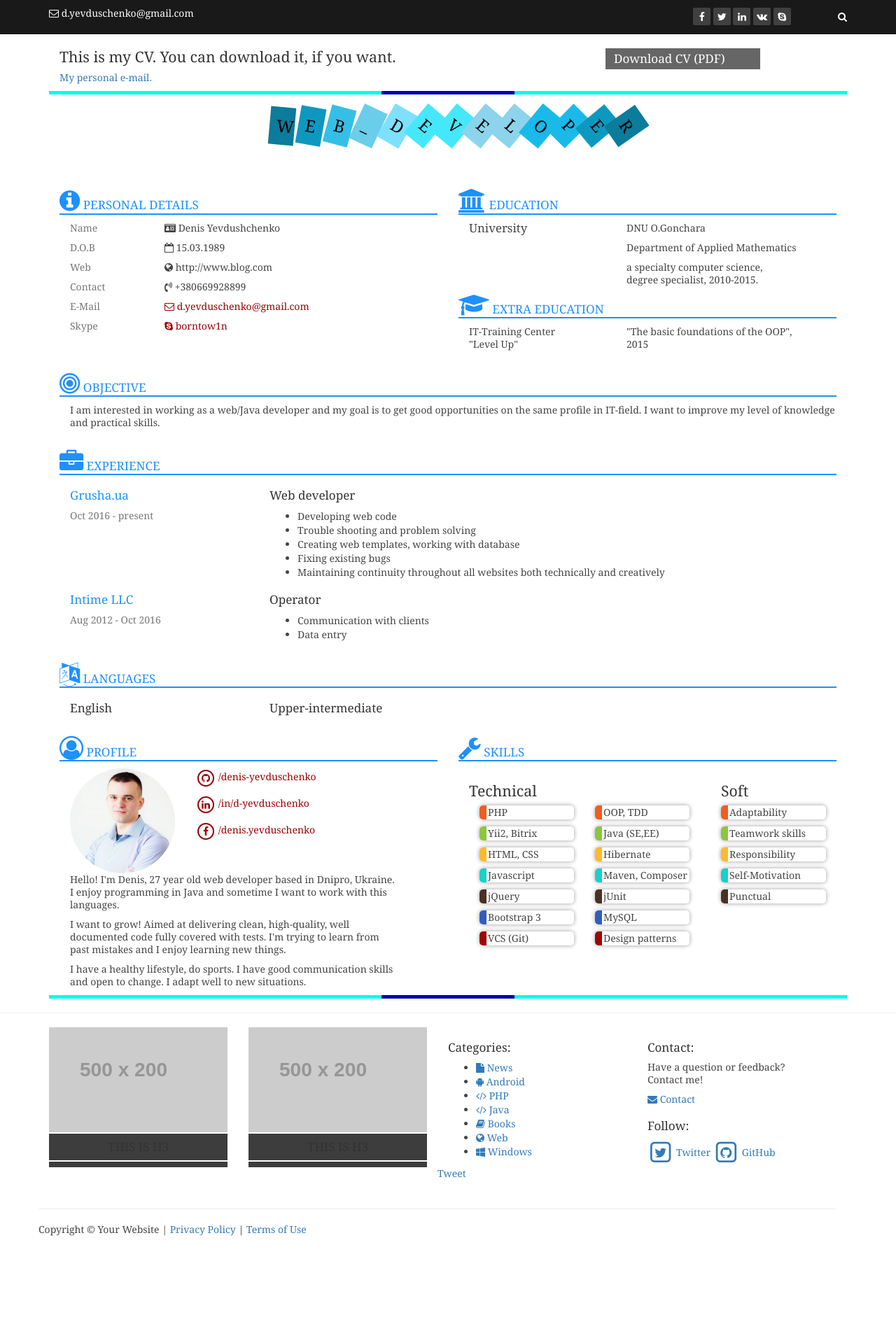
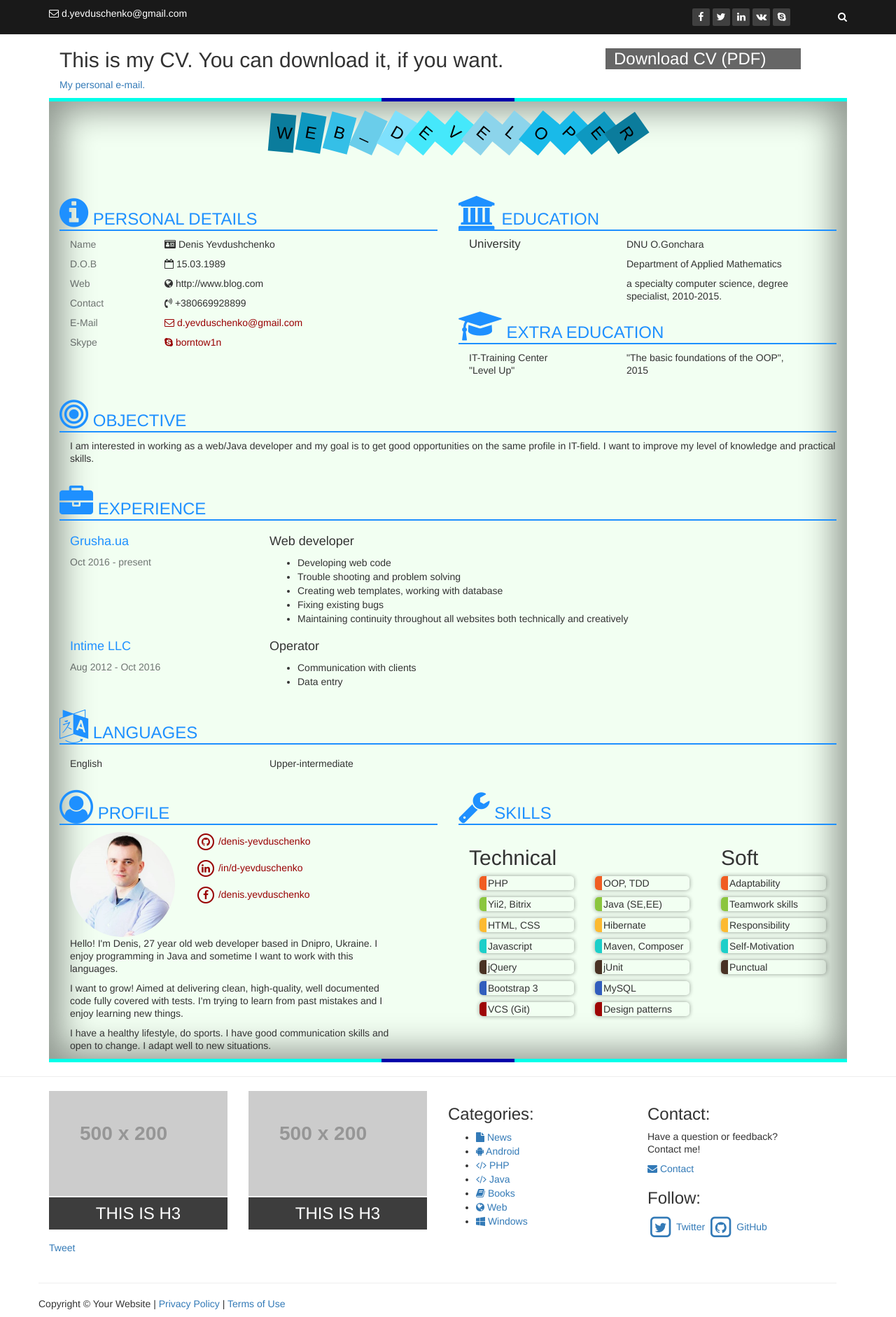
Before and after one commit to denis-yevduschenko/yii-repo, a Yii app: template views/post/cv.php in a window 1280 px wide. Shown: the whole page at 70% size. Before the commit the page ends 1766 px from the top, so only its background shows below. Run offline with PHP 8.4 and a stand-in for Yii, Linux system fonts and the light colour scheme; the template is opened without the code that fills it, so the values that code supplies are empty; grey boxes labelled with a size stand in for pictures from a placeholder-image service; some libraries are stand-ins or nearby versions.

Commit message:
small fix 0.4

```diff
--- a/assets/MasonryAsset.php
+++ b/assets/MasonryAsset.php
@@ -9,7 +9,7 @@ class MasonryAsset extends AssetBundle{
     public $basePath = '@webroot';
     public $baseUrl = '@web';
     public $css = [
-        'css/masonry.css',
+        'css/singelton/masonry.css',
     ];
     public $js = [
         '/js/salvattore.min.js',
--- a/config/db.php
+++ b/config/db.php
@@ -3,7 +3,7 @@
 return [
     'class' => 'yii\db\Connection',
     'dsn' => 'mysql:host=localhost;port=3307;dbname=mysite-local',//my home db
-    //'dsn' => 'mysql:host=localhost;dbname=yii2_db',//my work db
+    'dsn' => 'mysql:host=localhost;dbname=yii2_db',//my work db
     'username' => 'root',
     'password' => '',
     'charset' => 'utf8',
--- a/views/post/article.php
+++ b/views/post/article.php
@@ -31,7 +31,7 @@ $this->registerMetaTag([
 
         </div>
     </div>
-    <div class="col-xs-12">
+    <div class="col-xs-12 text-full">
         <?=$post->full_text?>
     </div>
 </div>
@@ -66,6 +66,9 @@ $this->registerMetaTag([
         </div>
     <?}?>
 </div>
+    <script>
+        $('.text-full img').addClass("img-responsive");
+    </script>
     <style>
         .parent{
             vertical-align: middle;
--- a/views/post/cv.php
+++ b/views/post/cv.php
@@ -1,3 +1,5 @@
+<?$this->registerCssFile('/css/singelton/cv.css', ['depends' => ['app\assets\AppAsset']]);?>
+
 <div class="container not-print">
     <div class="row">
         <div class="col-xs-8">
@@ -6,7 +8,6 @@
         </div>
         <div class="col-xs-4">
             <h3><p><a id="pdf" href="/upload/cv.pdf">Download  CV (PDF)</a></p></h3>
-
         </div>
     </div>
 </div>
@@ -15,7 +16,7 @@
         <div class="col-xs-5 cv-top-border-1"></div>
         <div class="col-xs-2 cv-top-border-2"></div>
         <div class="col-xs-5 cv-top-border-3"></div>
-        <div class="col-xs-12" id="example">
+        <div class="col-xs-12" id="title">
             <ul>
                 <li>W</li>
                 <li>E</li>
@@ -34,7 +35,7 @@
         </div>
     </div>
     <div class="row">
-        <div class="col-xs-6">
+        <div class="col-xs-12 col-sm-6">
             <h3 class="sub-title"><span class="fa fa-info-circle fa-2x"></span> Personal details</h3>
             <div class="cv-personal-block">
                 <div class="col-xs-3 cv-personal-item">
@@ -85,7 +86,7 @@
                 </div>
             </div>
         </div>
-        <div class="col-xs-6">
+        <div class="col-xs-12 col-sm-6">
             <h3 class="sub-title"><span class="fa fa-university fa-2x"></span> Education</h3>
             <div class="cv-item">
                 <div class="col-xs-5 cv-education-item">
@@ -172,15 +173,15 @@
         </div>
         <div class="container">
             <div class="col-xs-4 col-lg-3">
-                <h4>English</h4>
+                <h5>English</h5>
             </div>
             <div class="col-xs-8 col-lg-9">
-                <h4>Upper-intermediate</h4>
+                <h5>Upper-intermediate</h5>
             </div>
         </div>
     </div>
     <div class="row">
-        <div class="col-xs-6">
+        <div class="col-xs-12 col-sm-6">
             <h3 class="sub-title"><span class="fa fa-user-circle-o fa-2x"></span> Profile</h3>
             <div class="col-xs-4">
                 <img src="/images/cv/cv-photo.jpg" class="img-circle" alt="Cinque Terre" width="100%" height="">
@@ -221,7 +222,7 @@
                     I adapt well to new situations.</p>
             </div>
         </div>
-        <div class="col-xs-6">
+        <div class="col-xs-12 col-sm-6">
             <h3 class="sub-title"><span class="fa fa-wrench fa-2x"></span> Skills</h3>
             <div class="col-xs-8">
                 <h2>Technical</h2>
@@ -266,233 +267,3 @@
         <div class="col-xs-5 cv-top-border-3"></div>
     </div>
 </div>
-
-
-<style>
-
-    #example ul {
-        width: 600px;
-        margin: 0 auto;
-        height: 115px;
-        position: relative;
-        overflow: hidden;
-    }
-    #example ul li {
-        list-style:none;
-        float:left;
-        font-size:24px;
-        margin-top:18px;
-        padding:10px;
-        width:36px;
-        margin-left:5px;
-        color:#000;
-    }
-    #example ul li:nth-of-type(1) {
-        background: #0b7c9c;
-        -webkit-transform: rotate(5deg);
-        -moz-transform: rotate(5deg);
-    }
-    #example ul li:nth-of-type(2)
-    {
-        background:#0e98c0;
-        -webkit-transform: rotate(10deg);
-        -moz-transform: rotate(10deg);
-    }
-    #example ul li:nth-of-type(3)
-    {
-        background: #35bfe7;
-        -webkit-transform: rotate(15deg);
-        -moz-transform: rotate(15deg);
-    }
-    #example ul li:nth-of-type(4)
-    {
-        top:40px;
-        left:145px;
-        background: #6acdea;
-        -webkit-transform: rotate(25deg);
-        -moz-transform: rotate(25deg);
-    }
-    #example ul li:nth-of-type(5) {
-        background: #7ee0fc;
-        -webkit-transform: rotate(30deg);
-        -moz-transform: rotate(30deg);
-    }
-    #example ul li:nth-of-type(6) {
-         background: #45e8fb;
-         -webkit-transform: rotate(40deg);
-         -moz-transform: rotate(35deg);
-     }
-    #example ul li:nth-of-type(7) {
-        background: #45e8fb;
-        -webkit-transform: rotate(40deg);
-        -moz-transform: rotate(35deg);
-    }
-    #example ul li:nth-of-type(8){
-        background: #8cd4eb;
-        -webkit-transform: rotate(40deg);
-        -moz-transform: rotate(35deg);
-    }
-    #example ul li:nth-of-type(9) {
-        background: #8cd4eb;
-        -webkit-transform: rotate(40deg);
-        -moz-transform: rotate(35deg);
-    }
-    #example ul li:nth-of-type(10) {
-        background: #19bae9;
-        -webkit-transform: rotate(40deg);
-        -moz-transform: rotate(35deg);
-    }
-    #example ul li:nth-of-type(11) {
-        background: #19bae9;
-        -webkit-transform: rotate(45deg);
-        -moz-transform: rotate(45deg);
-    }
-    #example ul li:nth-of-type(12) {
-         background: #0e98c0;
-         -webkit-transform: rotate(50deg);
-         -moz-transform: rotate(50deg);
-    }
-
-    #example ul li:nth-of-type(13) {
-        background: #0b7c9c;
-        -webkit-transform: rotate(55deg);
-        -moz-transform: rotate(55deg);
-    }
-
-
-    .cv-top-border-1{
-        border-bottom: solid 5px #00ffea;
-    }
-    .cv-top-border-2{
-        border-bottom: solid 5px #0000aa;
-    }
-    .cv-top-border-3{
-        border-bottom: solid 5px #00ffea;
-    }
-
-    .cv .sub-title{
-        text-transform: uppercase;
-        color: dodgerblue;
-        border-bottom: dodgerblue solid 2px;
-    }
-
-    .cv .cv-personal-item{
-         color: rgba(2, 2, 7, 0.54);
-    }
-
-    .cv-education-item{
-        font-size: larger;
-    }
-
-
-    .cv a {
-        color: #990003
-    }
-
-    .border {
-        list-style: none;
-        padding: 0;
-    }
-    .border li {
-        margin-bottom: 10px;
-        padding-left: 2px;
-        border-radius: 5px;
-        border-left: 10px solid #f05d22;
-        box-shadow: 2px -2px 5px 0 rgba(0,0,0,.1),
-        -2px -2px 5px 0 rgba(0,0,0,.1),
-        2px 2px 5px 0 rgba(0,0,0,.1),
-        -2px 2px 5px 0 rgba(0,0,0,.1);
-        transition: 0.3s all linear;
-    }
-    .border li:nth-child(2){border-color: #8bc63e;}
-    .border li:nth-child(3){border-color: #fcba30;}
-    .border li:nth-child(4){border-color: #1ccfc9;}
-    .border li:nth-child(5){border-color: #493224;}
-    .border li:nth-child(6){border-color: #315dbd;}
-    .border li:nth-child(7){border-color: #9e0505;}
-    .border li:hover {
-        border-left: 10px solid transparent;
-    }
-    .border li:nth-child(1):hover {
-        border-right: 10px solid #f05d22;
-    }
-    .border li:nth-child(2):hover {
-        border-right: 10px solid #8bc63e;
-    }
-    .border li:nth-child(3):hover {
-        border-right: 10px solid #fcba30;
-    }
-    .border li:nth-child(4):hover {
-        border-right: 10px solid #1ccfc9;
-    }
-    .border li:nth-child(5):hover {
-        border-right: 10px solid #493224;
-    }
-    .border li:nth-child(6):hover {
-        border-right: 10px solid #315DBD;
-    }
-    .border li:nth-child(7):hover {
-        border-right: 10px solid #9e0505;
-    }
-
-    body {
-        font-family: Georgia;
-        color: #444;
-    }
-
-    .job-company{
-        color: dodgerblue;
-    }
-    .job-timeline{
-        color: rgba(2, 2, 7, 0.54)
-    }
-
-    #hd h2 {
-        text-transform: uppercase;
-        letter-spacing: 2px;
-    }
-
-    h2 {
-        font-size: 152%
-    }
-
-    h3, h4 {
-        font-size: 122%;
-    }
-
-    h1, h2, h3, h4 {
-        color: #333;
-    }
-
-    p {
-        line-height: 18px;
-        padding-right: 3em;
-    }
-
-    a:hover {
-        text-decoration: none;
-    }
-
-    a#pdf {
-        display: block;
-        float: left;
-        background: #666;
-        color: white;
-        padding: 6px 50px 6px 12px;
-        margin-bottom: 6px;
-        text-decoration: none;
-    }
-
-    a#pdf:hover {
-        background: #222;
-    }
-
-    @media print {
-        footer, .top-bar{
-            display: none;
-        }
-        .not-print{ /*TODO :: delete when site will be deployed*/
-            display: none;
-        }
-    }
-</style>
--- a/web/css/category.css
+++ b/web/css/category.css
@@ -1,4 +1,3 @@
-
 .panel-info > .info-title {
     border-bottom: 4px solid #c52f31;
     color: white;
--- /dev/null
+++ b/web/css/singelton/cv.css
@@ -0,0 +1,298 @@
+#title ul {
+    width: 600px;
+    margin: 0 auto;
+    height: 115px;
+    position: relative;
+    overflow: hidden;
+}
+
+#title ul li {
+    list-style: none;
+    float: left;
+    font-size: 24px;
+    margin-top: 18px;
+    padding: 10px;
+    width: 36px;
+    margin-left: 5px;
+    color: #000;
+}
+
+#title ul li:nth-of-type(1) {
+    background: #0b7c9c;
+    -webkit-transform: rotate(5deg);
+    -moz-transform: rotate(5deg);
+}
+
+#title ul li:nth-of-type(2) {
+    background: #0e98c0;
+    -webkit-transform: rotate(10deg);
+    -moz-transform: rotate(10deg);
+}
+
+#title ul li:nth-of-type(3) {
+    background: #35bfe7;
+    -webkit-transform: rotate(15deg);
+    -moz-transform: rotate(15deg);
+}
+
+#title ul li:nth-of-type(4) {
+    top: 40px;
+    left: 145px;
+    background: #6acdea;
+    -webkit-transform: rotate(25deg);
+    -moz-transform: rotate(25deg);
+}
+
+#title ul li:nth-of-type(5) {
+    background: #7ee0fc;
+    -webkit-transform: rotate(30deg);
+    -moz-transform: rotate(30deg);
+}
+
+#title ul li:nth-of-type(6) {
+    background: #45e8fb;
+    -webkit-transform: rotate(40deg);
+    -moz-transform: rotate(35deg);
+}
+
+#title ul li:nth-of-type(7) {
+    background: #45e8fb;
+    -webkit-transform: rotate(40deg);
+    -moz-transform: rotate(35deg);
+}
+
+#title ul li:nth-of-type(8) {
+    background: #8cd4eb;
+    -webkit-transform: rotate(40deg);
+    -moz-transform: rotate(35deg);
+}
+
+#title ul li:nth-of-type(9) {
+    background: #8cd4eb;
+    -webkit-transform: rotate(40deg);
+    -moz-transform: rotate(35deg);
+}
+
+#title ul li:nth-of-type(10) {
+    background: #19bae9;
+    -webkit-transform: rotate(40deg);
+    -moz-transform: rotate(35deg);
+}
+
+#title ul li:nth-of-type(11) {
+    background: #19bae9;
+    -webkit-transform: rotate(45deg);
+    -moz-transform: rotate(45deg);
+}
+
+#title ul li:nth-of-type(12) {
+    background: #0e98c0;
+    -webkit-transform: rotate(50deg);
+    -moz-transform: rotate(50deg);
+}
+
+#title ul li:nth-of-type(13) {
+    background: #0b7c9c;
+    -webkit-transform: rotate(55deg);
+    -moz-transform: rotate(55deg);
+}
+
+.cv-top-border-1 {
+    border-bottom: solid 5px #00ffea;
+}
+
+.cv-top-border-2 {
+    border-bottom: solid 5px #0000aa;
+}
+
+.cv-top-border-3 {
+    border-bottom: solid 5px #00ffea;
+}
+
+.cv .sub-title {
+    text-transform: uppercase;
+    color: dodgerblue;
+    border-bottom: dodgerblue solid 2px;
+}
+
+.cv .cv-personal-item {
+    color: rgba(2, 2, 7, 0.54);
+}
+
+.cv-education-item {
+    font-size: larger;
+}
+
+.cv a {
+    color: #990003
+}
+
+.border {
+    list-style: none;
+    padding: 0;
+}
+
+.border li {
+    margin-bottom: 10px;
+    padding-left: 2px;
+    border-radius: 5px;
+    border-left: 10px solid #f05d22;
+    box-shadow: 2px -2px 5px 0 rgba(0, 0, 0, .1),
+    -2px -2px 5px 0 rgba(0, 0, 0, .1),
+    2px 2px 5px 0 rgba(0, 0, 0, .1),
+    -2px 2px 5px 0 rgba(0, 0, 0, .1);
+    transition: 0.3s all linear;
+}
+
+.border li:nth-child(2) {
+    border-color: #8bc63e;
+}
+
+.border li:nth-child(3) {
+    border-color: #fcba30;
+}
+
+.border li:nth-child(4) {
+    border-color: #1ccfc9;
+}
+
+.border li:nth-child(5) {
+    border-color: #493224;
+}
+
+.border li:nth-child(6) {
+    border-color: #315dbd;
+}
+
+.border li:nth-child(7) {
+    border-color: #9e0505;
+}
+
+.border li:hover {
+    border-left: 10px solid transparent;
+}
+
+.border li:nth-child(1):hover {
+    border-right: 10px solid #f05d22;
+}
+
+.border li:nth-child(2):hover {
+    border-right: 10px solid #8bc63e;
+}
+
+.border li:nth-child(3):hover {
+    border-right: 10px solid #fcba30;
+}
+
+.border li:nth-child(4):hover {
+    border-right: 10px solid #1ccfc9;
+}
+
+.border li:nth-child(5):hover {
+    border-right: 10px solid #493224;
+}
+
+.border li:nth-child(6):hover {
+    border-right: 10px solid #315DBD;
+}
+
+.border li:nth-child(7):hover {
+    border-right: 10px solid #9e0505;
+}
+
+body {
+    font-family: Georgia;
+    color: #444;
+}
+.cv{
+    background: rgba(4, 246, 0, 0.05);
+    -webkit-box-shadow: inset 0px 0px 47px 18px rgba(0,0,0,0.4);
+    -moz-box-shadow: inset 0px 0px 47px 18px rgba(0,0,0,0.4);
+    box-shadow: inset 0px 0px 47px 18px rgba(0,0,0,0.4);
+}
+.job-company {
+    color: dodgerblue;
+}
+
+.job-timeline {
+    color: rgba(2, 2, 7, 0.54)
+}
+
+#hd h2 {
+    text-transform: uppercase;
+    letter-spacing: 2px;
+}
+
+h3, h4 {
+    font-size: 2.0em;
+}
+
+h1, h2, h3, h4 {
+    color: #333;
+}
+
+p {
+    line-height: 18px;
+    padding-right: 3em;
+}
+
+a:hover {
+    text-decoration: none;
+}
+
+a#pdf {
+    display: block;
+    float: left;
+    background: #666;
+    color: white;
+    padding: 6px 50px 6px 12px;
+    margin-bottom: 6px;
+    text-decoration: none;
+}
+
+a#pdf:hover {
+    background: #222;
+}
+
+@media print {
+    footer, .top-bar {
+        display: none;
+    }
+
+    .not-print { /*TODO :: delete when site will be deployed*/
+        display: none;
+    }
+}
+
+body, h5 {
+    font-size: 1.75em;  /* гибкая основа */
+}
+p {
+    /* 1,25em относительно основы в 16px к body в результате даст размер шрифта в 20px */
+}
+@media screen and (max-width: 50em) {
+    body, h5 {
+        font-size: 1.5em; /* 1,25em относительно основы в 16px к body в результате даст размер шрифта в 20px */
+    }
+    h3, h4 {
+        font-size: 1.8em;
+    }
+}
+
+@media screen and (max-width: 40em) {
+    body, h5 {
+        font-size: 1.25em;
+    }
+    h3, h4 {
+        font-size: 1.5em;
+    }
+}
+
+@media screen and (max-width: 30em) {
+    body, h5 {
+        font-size: 1.0em;
+    }
+    h3, h4 {
+        font-size: 1.25em;
+    }
+}
--- a/web/css/site.css
+++ b/web/css/site.css
@@ -115,3 +115,30 @@ a.desc:after {
 .panel-heading a{
     color:white;
 }
+
+@media screen and (max-width: 50em) {
+    body, h5 {
+        font-size: 1.5em; /* 1,25em относительно основы в 16px к body в результате даст размер шрифта в 20px */
+    }
+    h3, h4 {
+        font-size: 1.8em;
+    }
+}
+
+@media screen and (max-width: 40em) {
+    body, h5 {
+        font-size: 1.25em;
+    }
+    h3, h4 {
+        font-size: 1.5em;
+    }
+}
+
+@media screen and (max-width: 30em) {
+    body, h5 {
+        font-size: 1.0em;
+    }
+    h3, h4 {
+        font-size: 1.25em;
+    }
+}
```
Also changed, not shown: web/css/singelton/masonry.css (renamed from web/css/masonry.css).
